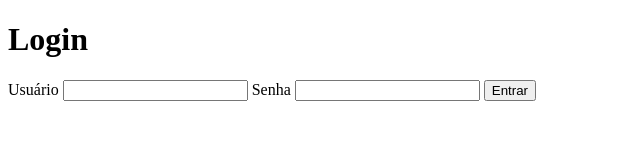
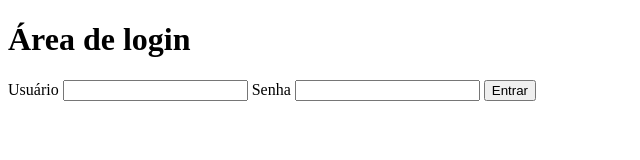
Before and after one commit to naelfox/spotify-clone, a plain HTML site: page login.html in a window 1280 px wide. Shown: the whole page, without its empty margins (0-640 px from the left). Drawn offline with Linux system fonts and the light colour scheme.

Commit message:
Area de login

```diff
--- a/login.html
+++ b/login.html
@@ -8,7 +8,7 @@
 </head>
 <body>
 
-     <h1>Login</h1>
+     <h1>Área de login</h1>
      <form action="">
          <label for="login">Usuário</label>
          <input type="text">
@@ -16,6 +16,7 @@
          <input type="password">
          <input type="submit" value="Entrar">
 
+
      </form>
 
 </body>
```
